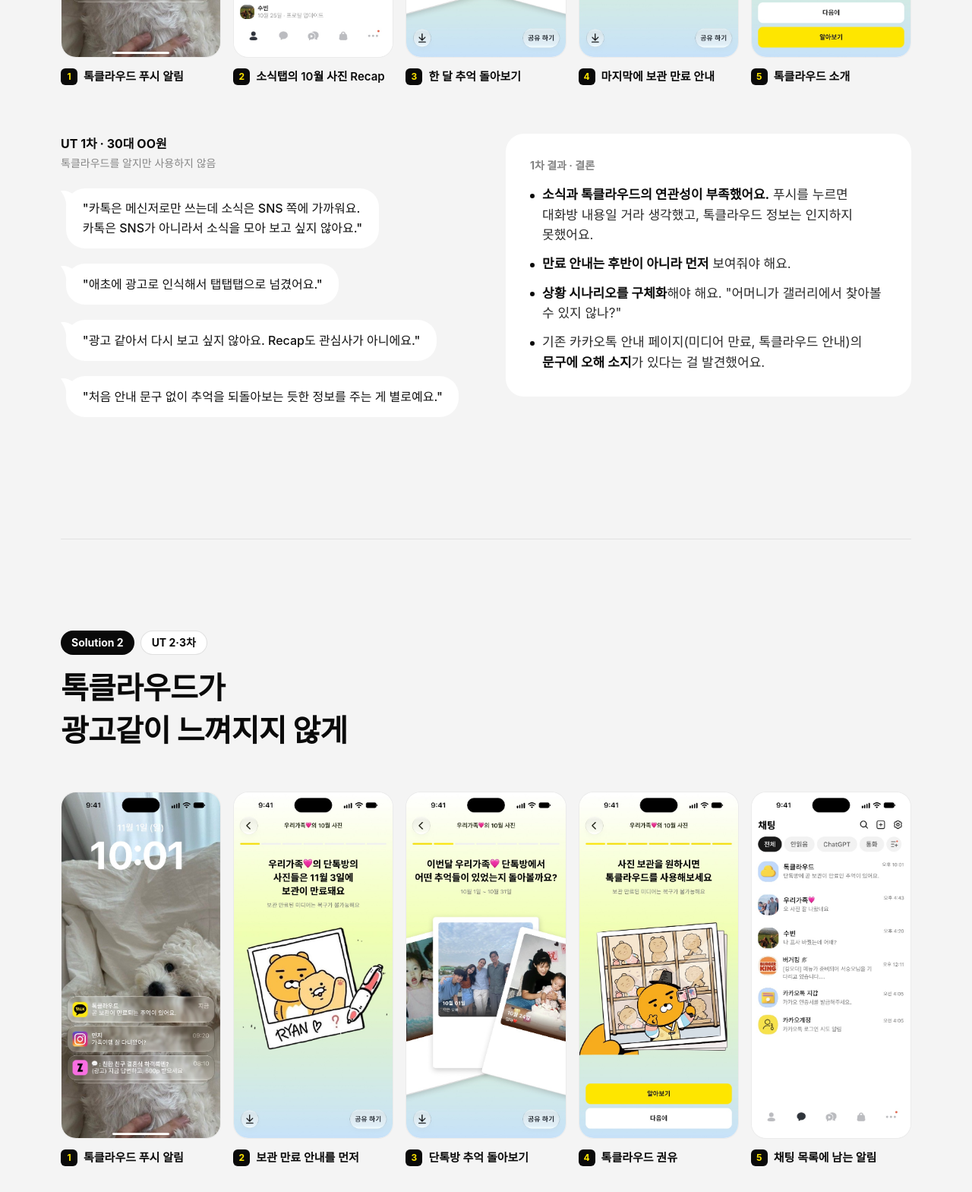
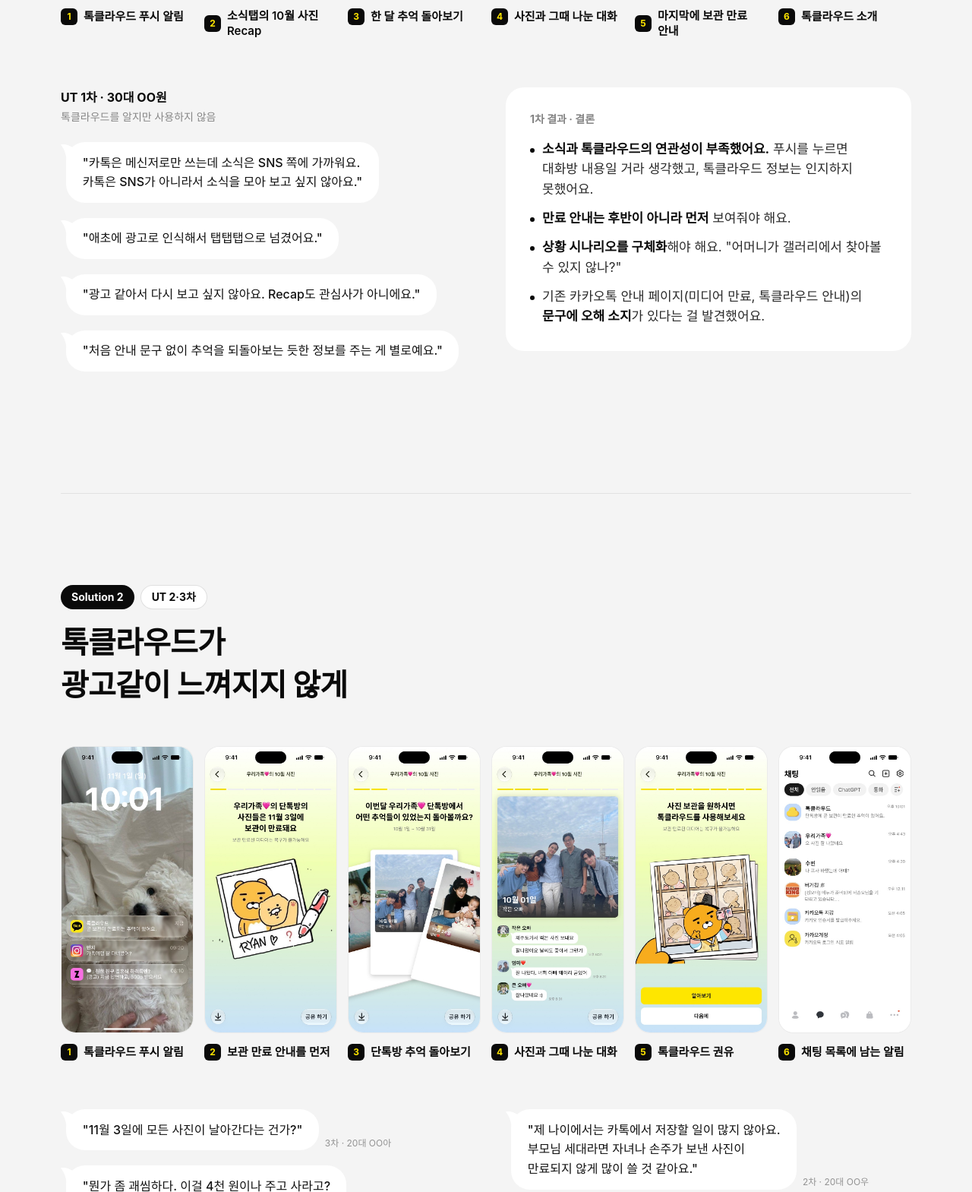
Before and after one commit to Ssio9X/talkdrawer-prototype, a plain HTML site: page landing-2/index.html in a window 1280 px wide. Shown: the part 3691-5260 px from the top of the page at 76% size. Drawn offline with Linux system fonts and the light colour scheme.

Commit message:
랜딩 2차: Solution 1·2 화면 줄에 사진+대화 Recap 화면 추가(6장)
Co-Authored-By: Claude Opus 5.5 <noreply@anthropic.com>

```diff
--- a/landing-2/index.html
+++ b/landing-2/index.html
@@ -412,7 +412,7 @@ footer .wrap{display:flex;justify-content:space-between;gap:24px;flex-wrap:wrap}
 
 .so{background:#fff;padding:160px 0}
 .so.gr{background:#f4f4f4}
-.strip{list-style:none;display:grid;grid-template-columns:repeat(5,1fr);gap:16px;margin-top:52px}
+.strip{list-style:none;display:grid;grid-template-columns:repeat(6,1fr);gap:14px;margin-top:52px}
 .strip li{display:flex;flex-direction:column;gap:14px}
 .strip img{width:100%;height:auto;border-radius:20px;border:1px solid rgba(0,0,0,.08);background:#fff}
 .strip span{display:flex;align-items:center;gap:8px;font-size:15px;font-weight:600;line-height:1.35}
@@ -533,8 +533,9 @@ footer .wrap{display:flex;justify-content:space-between;gap:24px;flex-wrap:wrap}
     <li><img src="img/s1-push.jpg" width="402" height="874" alt="잠금화면 푸시: 우리가족 10월 사진을 되돌아 보세요" loading="lazy"><span><i>1</i>톡클라우드 푸시 알림</span></li>
     <li><img src="img/s1-feed.jpg" width="402" height="874" alt="카카오톡 소식탭에 뜬 우리가족 10월 사진 Recap" loading="lazy"><span><i>2</i>소식탭의 10월 사진 Recap</span></li>
     <li><img src="img/s1-recap.jpg" width="402" height="874" alt="이번달 우리가족 단톡방에서 어떤 추억들이 있었을까요?" loading="lazy"><span><i>3</i>한 달 추억 돌아보기</span></li>
-    <li><img src="img/s1-expire.jpg" width="402" height="874" alt="우리가족 단톡방의 사진들은 11월 3일에 보관이 만료돼요" loading="lazy"><span><i>4</i>마지막에 보관 만료 안내</span></li>
-    <li><img src="img/s1-cloud.jpg" width="402" height="874" alt="톡클라우드 소개와 구독 화면" loading="lazy"><span><i>5</i>톡클라우드 소개</span></li>
+    <li><img src="img/s1-photo.jpg" width="402" height="874" alt="10월 1일 작은 오빠가 보낸 가족사진과 그때 단톡방 대화" loading="lazy"><span><i>4</i>사진과 그때 나눈 대화</span></li>
+    <li><img src="img/s1-expire.jpg" width="402" height="874" alt="우리가족 단톡방의 사진들은 11월 3일에 보관이 만료돼요" loading="lazy"><span><i>5</i>마지막에 보관 만료 안내</span></li>
+    <li><img src="img/s1-cloud.jpg" width="402" height="874" alt="톡클라우드 소개와 구독 화면" loading="lazy"><span><i>6</i>톡클라우드 소개</span></li>
   </ol>
   <div class="qa rv">
     <div class="qa-col">
@@ -558,8 +559,9 @@ footer .wrap{display:flex;justify-content:space-between;gap:24px;flex-wrap:wrap}
     <li><img src="img/s2-push.jpg" width="402" height="874" alt="잠금화면 푸시: 곧 보관이 만료되는 추억이 있어요" loading="lazy"><span><i>1</i>톡클라우드 푸시 알림</span></li>
     <li><img src="img/s2-expire.jpg" width="402" height="874" alt="우리가족 단톡방의 사진들은 11월 3일에 보관이 만료돼요" loading="lazy"><span><i>2</i>보관 만료 안내를 먼저</span></li>
     <li><img src="img/s2-recap.jpg" width="402" height="874" alt="이번달 우리가족 단톡방에서 어떤 추억들이 있었는지 돌아볼까요?" loading="lazy"><span><i>3</i>단톡방 추억 돌아보기</span></li>
-    <li><img src="img/s2-cta.jpg" width="402" height="874" alt="사진 보관을 원하시면 톡클라우드를 사용해보세요" loading="lazy"><span><i>4</i>톡클라우드 권유</span></li>
-    <li><img src="img/s2-back.jpg" width="402" height="874" alt="채팅 목록 맨 위의 톡클라우드 알림" loading="lazy"><span><i>5</i>채팅 목록에 남는 알림</span></li>
+    <li><img src="img/s2-photo.jpg" width="402" height="874" alt="10월 1일 작은 오빠가 보낸 가족사진과 그때 단톡방 대화" loading="lazy"><span><i>4</i>사진과 그때 나눈 대화</span></li>
+    <li><img src="img/s2-cta.jpg" width="402" height="874" alt="사진 보관을 원하시면 톡클라우드를 사용해보세요" loading="lazy"><span><i>5</i>톡클라우드 권유</span></li>
+    <li><img src="img/s2-back.jpg" width="402" height="874" alt="채팅 목록 맨 위의 톡클라우드 알림" loading="lazy"><span><i>6</i>채팅 목록에 남는 알림</span></li>
   </ol>
   <div class="qa rv">
     <div class="qa-col">
```
Also changed, not shown: landing-2/img/s1-photo.jpg (added), landing-2/img/s2-photo.jpg (added).
